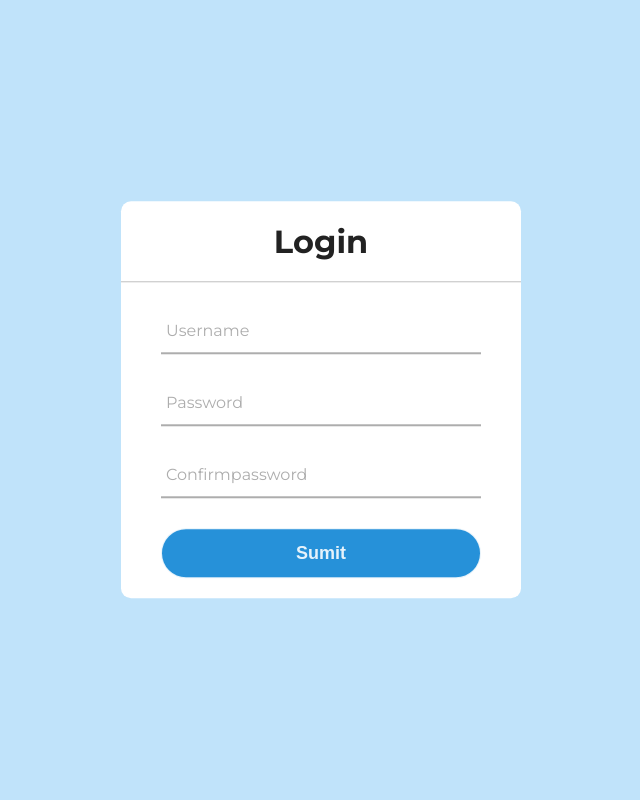
After one commit to xhier2547/Xhi3r-Course-Flask, a Flask app: template templates/login.html in a window 1280 px wide. The commit adds this page. Shown: the whole page, without its empty margins (319-959 px from the left). Run offline with Flask 3, Linux system fonts and the light colour scheme; the template is opened without the code that fills it, so the values that code supplies are empty.

Commit message:
add login page and css

```diff
--- a/assets/css/style.css
+++ b/assets/css/style.css
@@ -20,7 +20,14 @@
 body {
   font-family: var(--font-default);
   color: var(--color-default);
+  margin: 0;
+  padding: 0;
+  font-family: montserrat;
+  background: #c0e3fa;
+  height: 100vh;
+  overflow: hidden;
 }
+
 
 a {
   font-family: var(--color-primary);
@@ -356,3 +363,102 @@ section {
 section {
   scroll-margin-top: 70px;
 }
+
+
+/*--------------------------------------------------------------
+# Login
+--------------------------------------------------------------*/
+
+.card-login{
+  position: absolute;
+  top: 50%;
+  left: 50%;
+  transform: translate(-50%, -50%);
+  width: 400px;
+  background: #fff;
+  border-radius: 10px;
+}
+.card-login h1{
+  text-align: center;
+  padding: 0 0 20px 0;
+  border-bottom: 1px solid silver
+
+}
+.card-login form{
+  padding: 0 40px;
+  box-sizing: border-box;
+}
+form .txt_field{
+  position: relative;
+  border-bottom: 2px solid #adadad;
+  margin: 30px 0;
+}
+.txt_field input{
+  width: 100%;
+  padding: 0 5px;
+  height: 40px;
+  font-size: 16px;
+  border: none;
+  background: none;
+  outline: none;
+}
+.txt_field label{
+  position: absolute;
+  top: 50%;
+  left: 5px;
+  color: #adadad;
+  transform: translateY(-60%);
+  font-size: 16px;
+  pointer-events: none;
+  transition: .5s;
+
+}
+.txt_field span::before{
+  content: '';
+  position: absolute;
+  top: 40px;
+  left: 0;
+  width: 0%;
+  height: 2px;
+  background: #2691d9;
+  transition: .5s;
+}
+.txt_field input:focus ~ label,
+.txt_field input:valid ~ label{
+  top: -5px;
+  color: #2691d9;
+}
+.txt_field input:focus ~ span::before,
+.txt_field input:valid ~ span::before{
+  width: 100%;
+}
+input[type="submit"]{
+  width: 100%;
+  height: 50px;
+  border: 1px solid;
+  background: #2691d9;
+  border-radius: 25px;
+  font-size: 18px;
+  color: #e9f4fbfb;
+  font-weight: 700;
+  cursor: pointer;
+  outline: none;
+  margin: 0px 0 20px;
+}
+input[type="submit"]:hover{
+  border-color:#2691d9 ;
+  transition: .5s;
+}
+.hstack {
+  display: flex;
+  flex-direction: row;
+  align-items: center;
+  align-self: stretch;
+}
+
+.vstack {
+  display: flex;
+  flex: 1 1 auto;
+  flex-direction: column;
+  align-self: stretch;
+}
--- /dev/null
+++ b/templates/login.html
@@ -0,0 +1,33 @@
+<!DOCTYPE html>
+<html lang="en">
+<head>
+    <meta charset="UTF-8">
+    <meta name="viewport" content="width=device-width, initial-scale=1.0">
+    <title>Register</title>
+    <link href="../assets/css/style.css" rel="stylesheet">
+    <link href="https://fonts.googleapis.com/css2?family=Open+Sans:ital,wght@0,300;0,400;0,500;0,600;0,700;1,300;1,400;1,600;1,700&family=Montserrat:ital,wght@0,300;0,400;0,500;0,600;0,700;1,300;1,400;1,500;1,600;1,700&family=Raleway:ital,wght@0,300;0,400;0,500;0,600;0,700;1,300;1,400;1,500;1,600;1,700&display=swap" rel="stylesheet">
+</head>
+<body>
+    <div class="card-login">
+        <h1>Login</h1>
+        <form method="post">
+            <div class="txt_field">
+                <input type="text" required>
+                <span></span>
+                <label>Username</label>
+            </div>
+            <div class="txt_field">
+                <input type="password" required>
+                <span></span>
+                <label>Password</label>
+            </div>
+            <div class="txt_field">
+                <input type="password" required>
+                <span></span>
+                <label>Confirmpassword</label>
+            </div>
+            <input type="submit" value="Sumit" id="ntp"></input>
+        </form>
+    </div>
+</body>
+</html>
```
